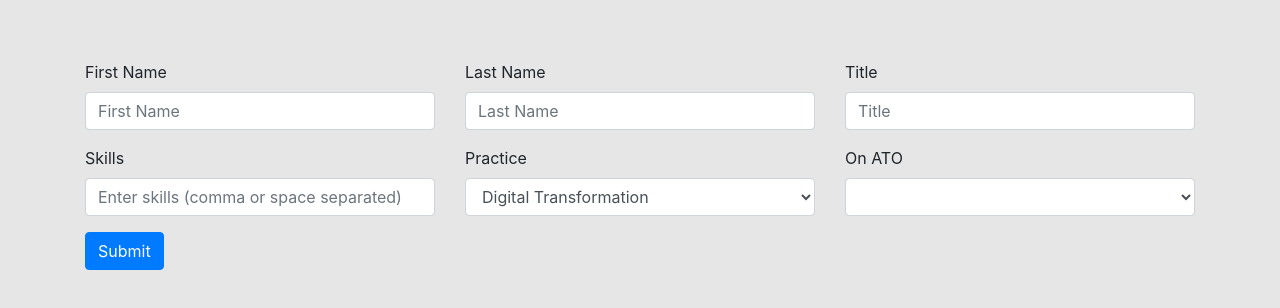
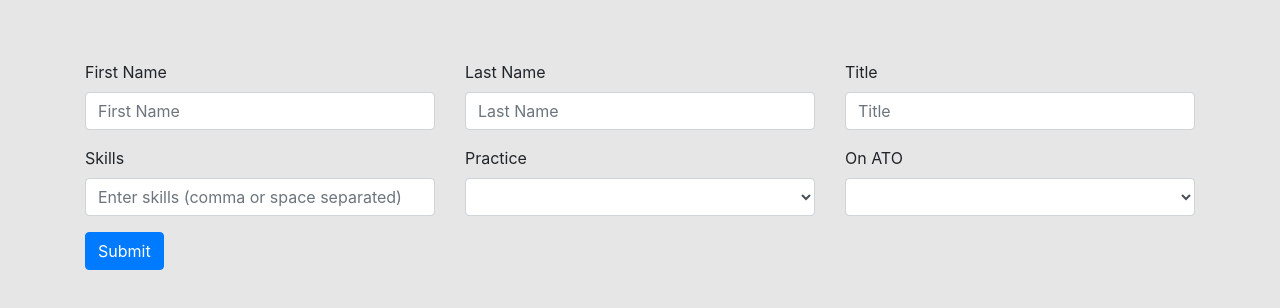
Before and after one commit to sogetiprofileteam/profile, an Angular app in the folder ui/: page /add in a window 1280 px wide. Shown: the top 308 px of the page. Built offline with nearby package versions, Linux system fonts and the light colour scheme.

Commit message:
fixes practice bug

```diff
--- a/ui/src/app/profile/profile-add/profile-add.component.html
+++ b/ui/src/app/profile/profile-add/profile-add.component.html
@@ -42,7 +42,7 @@
           <select class="form-control"
                   id="profilePractice"
                   [(ngModel)]="profile.practice" name="practice">
-            <option *ngFor="let practice of practices" value="practice">{{practice}}</option>
+            <option *ngFor="let practice of practices" value="{{practice}}">{{practice}}</option>
           </select>
         </div>
         <div class="col-12 col-md-6 col-lg-4 form-group">
```
